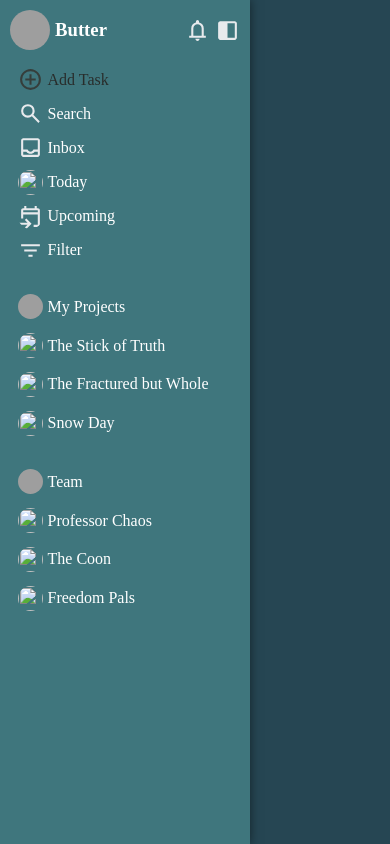
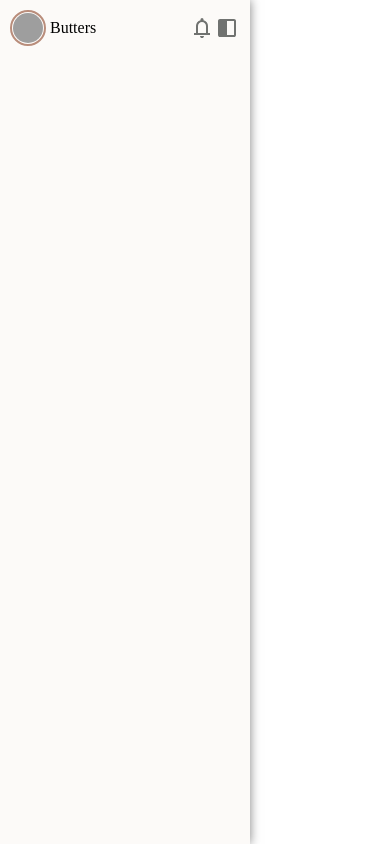
Before and after one commit to BradCodeCraft/To-Do-List, a website built with webpack: page JS/To Do List/src/index.html in a window 390 px wide. Built offline with nearby package versions, Linux system fonts and the light colour scheme; grey boxes are pictures that could not be loaded; files whose address does not match are found by name; a web font is replaced by a local one.

Commit message:
pre-alpha: add navbar and make responsive on NON-MOBILE

```diff
--- /dev/null
+++ b/JS/To Do List/src/css/navbar.css
@@ -0,0 +1,40 @@
+@import "../styles.css";
+
+nav {
+  padding: 10px;
+
+  display: flex;
+  flex-direction: column;
+
+  background-color: var(--color-secondary);
+
+  box-shadow: 0 0 10px rgba(0, 0, 0, 0.5);
+}
+
+header {
+  display: grid;
+  grid-template-columns: 40px 1fr 25px 25px;
+  align-items: center;
+}
+
+.navbar-header-user-image {
+  padding: 1px;
+
+  width: 30px;
+  height: 30px;
+  border-radius: 50%;
+
+  border: 2px solid var(--color-tertiary);
+
+  object-fit: cover;
+}
+
+.navbar-header-user-image:hover {
+  cursor: pointer;
+
+  box-shadow: 0 0 5px rgba(0, 0, 0, 0.5);
+}
+
+.navbar-header-user-image:active {
+  transform: scale(0.9);
+}
--- a/JS/To Do List/src/index.html
+++ b/JS/To Do List/src/index.html
@@ -8,59 +8,7 @@
 </head>
 
 <body>
-  <nav class="navbar">
-    <header>
-      <img id="avatar"
-        src="https://images.paramount.tech/path/mgid:file:gsp:entertainment-assets:/sps/shared/characters/kids/butters-stotch.png?height=165"
-        alt="butter stotch" />
-      <h3>Butter</h3>
-      <img id="icon" src="assets/notification_on.svg" />
-      <img id="icon" src="assets/side_navigation.svg" />
-    </header>
 
-    <main class="main-nav">
-      <div class="main-icons">
-        <img class="active" id="icon" src="assets/add_circle.svg" />
-        <p class="active" id="nav-text">Add Task</p>
-        <img id="icon" src="assets/search.svg" />
-        <p id="nav-text">Search</p>
-        <img id="icon" src="assets/inbox.svg" />
-        <p id="nav-text">Inbox</p>
-        <img id="icon" src="assets/today_calendar.svg" />
-        <p id="nav-text">Today</p>
-        <img id="icon" src="assets/upcoming_event.svg" />
-        <p id="nav-text">Upcoming</p>
-        <img id="icon" src="assets/filter_list.svg" />
-        <p id="nav-text">Filter</p>
-      </div>
-
-      <div class="projects">
-        <img id="icon"
-          src="https://images.paramount.tech/path/mgid:file:gsp:entertainment-assets:/sps/shared/characters/kids/butters-stotch.png?height=165"
-          alt="butter stotch" />
-        <p id="nav-subheader">My Projects</p>
-        <img id="icon" src="assets/tag.svg" />
-        <p id="nav-text">The Stick of Truth</p>
-        <img id="icon" src="assets/tag.svg" />
-        <p id="nav-text">The Fractured but Whole</p>
-        <img id="icon" src="assets/tag.svg" />
-        <p id="nav-text">Snow Day</p>
-      </div>
-
-      <div class="team">
-        <img id="icon"
-          src="https://images.unsplash.com/photo-1578269174936-2709b6aeb913?q=80&w=1471&auto=format&fit=crop&ixlib=rb-4.0.3&ixid=M3wxMjA3fDB8MHxwaG90by1wYWdlfHx8fGVufDB8fHx8fA%3D%3D"
-          alt="butter stotch" />
-        <p id="nav-subheader">Team</p>
-        <img id="icon" src="assets/tag.svg" />
-        <p id="nav-text">Professor Chaos</p>
-        <img id="icon" src="assets/tag.svg" />
-        <p id="nav-text">The Coon</p>
-        <img id="icon" src="assets/tag.svg" />
-        <p id="nav-text">Freedom Pals</p>
-      </div>
-    </main>
-  </nav>
 </body>
 
 </html>
--- a/JS/To Do List/src/index.js
+++ b/JS/To Do List/src/index.js
@@ -1 +1,5 @@
 require("./styles.css");
+
+const navbar = require("./js/navbar");
+
+document.body.append(navbar);
--- /dev/null
+++ b/JS/To Do List/src/js/navbar.js
@@ -0,0 +1,69 @@
+/* ========== IMPORTS ========== */
+require("../css/navbar.css");
+const user = require("../json/buttersStotch.json");
+
+const navbar = document.createElement("nav");
+
+/* ========== COMPONENTS ========== */
+const navbarHeader = document.createElement("header");
+const navbarUserImage = document.createElement("img");
+navbarUserImage.classList.add("navbar-header-user-image");
+navbarUserImage.src = user.image;
+navbarUserImage.alt = "User Image";
+const navbarUserName = document.createElement("p");
+navbarUserName.className = "navbar-header-user-name";
+navbarUserName.textContent = user.name.substring(0, user.name.indexOf(" "));
+const navbarNotificationImage = document.createElement("img");
+let navbarNotificationStatus = "on";
+navbarNotificationImage.id = "icon";
+navbarNotificationImage.className = "navbar-header-notification-image";
+navbarNotificationImage.src = require("../assets/notification_on.svg");
+const navbarExpandImage = document.createElement("img");
+let navbarExpandSource = require("../assets/side_navigation.svg");
+let navbarExpandStatus = "expanded";
+navbarExpandImage.id = "icon";
+navbarExpandImage.className = "navbar-header-expand-image";
+navbarExpandImage.src = navbarExpandSource;
+navbarHeader.append(navbarUserImage, navbarUserName, navbarNotificationImage, navbarExpandImage);
+
+
+
+/* ========== EVENTS ========== */
+navbarUserImage.addEventListener("click", () => {
+  console.log("Go to user profile");
+});
+navbarNotificationImage.addEventListener("click", () => {
+  navbarNotificationStatus = navbarNotificationStatus == "on" ? "off" : "on";
+
+  navbarNotificationImage.src = navbarNotificationStatus == "off" ?
+    require("../assets/notification_off.svg") :
+    require("../assets/notification_on.svg");
+
+
+  console.log("Toggling notification");
+});
+navbarExpandImage.addEventListener("click", () => {
+  navbarExpandStatus = navbarExpandStatus == "expanded" ? "collapsed" : "expanded";
+
+  navbarExpandImage.src = navbarExpandStatus == "collapsed" ?
+    require("../assets/expand_circle_right.svg") :
+    require("../assets/side_navigation.svg");
+
+  navbarUserName.textContent = navbarExpandStatus == "collapsed" ?
+    "" :
+    user.name.substring(0, user.name.indexOf(" "));
+
+  navbarNotificationImage.style.display = navbarExpandStatus == "collapsed" ? "none" : "";
+
+  document.getElementsByTagName("body")[0].style.gridTemplateColumns = navbarExpandStatus == "expanded" ?
+    "minmax(250px, 1fr) 10fr" :
+    "82.5px 1fr";
+
+
+  console.log("Go to user profile");
+});
+
+
+/* ========== APPENDS && EXPORTS ========== */
+navbar.append(navbarHeader);
+module.exports = navbar;
--- /dev/null
+++ b/JS/To Do List/src/json/buttersStotch.json
@@ -0,0 +1,11 @@
+{
+  "user_id": 1,
+  "user_type": "normal",
+  "name": "Butters Stotch",
+  "date_of_birth": {
+    "day": 11,
+    "month": 9,
+    "year": 1987
+  },
+  "image": "https://images.paramount.tech/path/mgid:file:gsp:entertainment-assets:/sps/shared/characters/kids/butters-stotch.png?height=165"
+}
--- a/JS/To Do List/src/styles.css
+++ b/JS/To Do List/src/styles.css
@@ -1,11 +1,9 @@
 @import url('https://fonts.googleapis.com/css2?family=DynaPuff:wght@400..700&display=swap');
 
 :root {
-  --color-primary: #264653;
-  --color-secondary: #3F767D;
-  --color-tertiary: #E9C46A;
-  --color-quaternary: #F4A261;
-  --color-quinary: #E76F51;
+  --color-primary: #FFFFFF;
+  --color-secondary: #FCFAF8;
+  --color-tertiary: #B98D7B;
 
   --color-priority-one: #494CA2;
   --color-priority-two: #BC5080;
@@ -13,7 +11,7 @@
   --color-priority-four: #D2D462;
   --color-priority-five: #6F975C;
 
-  --color-text-primary: #FFFFFF;
+  --color-text-primary: #000000;
 }
 
 body {
@@ -43,71 +41,18 @@ p {
   padding: 0;
 }
 
-/* NOTE: .navbar */
-.navbar {
-  padding: 10px;
+#icon {
+  object-fit: cover;
 
-  display: grid;
-  grid-template-rows: 40px 1fr;
-  gap: 15px;
-
-  background-color: var(--color-secondary);
-  box-shadow: 0 0 10px rgba(0, 0, 0, .5);
+  filter: invert(50%) sepia(7%) saturate(93%) hue-rotate(71deg) brightness(86%) contrast(89%);
 }
 
-.navbar header {
-  display: grid;
-  grid-template-columns: 40px 1fr 25px 25px;
-  align-items: center;
-  gap: 5px;
-}
+#icon:hover {
+  filter: invert(750%) sepia(0%) saturate(0%) hue-rotate(0deg) brightness(100%) contrast(100%);
 
-.navbar img {
-  width: 40px;
-  height: 40px;
-  object-fit: cover;
-
-  border-radius: 50%;
-}
-
-#icon {
-  width: 25px;
-  height: 25px;
-}
-
-#icon:hover,
-#avatar:hover,
-#nav-text:hover {
   cursor: pointer;
 }
 
-#icon:active,
-#avatar:active,
-#nav-text:active {
-  transform: scale(.85);
+#icon:active {
+  transform: scale(0.9);
 }
-
-.main-nav {
-  display: grid;
-  grid-template-rows: 200px repeat(2, 150px);
-  gap: 25px;
-}
-
-.main-icons,
-.projects,
-.team {
-  display: grid;
-  grid-template-columns: 25px 1fr;
-  align-items: center;
-  gap: 5px;
-
-  padding-left: 7.5px;
-}
-
-.active {
-  filter: invert(86%) sepia(35%) saturate(100%) hue-rotate(113deg) brightness(104%) contrast(96%);
-}
-
-#nav-text {
-  width: fit-content;
-}
```
